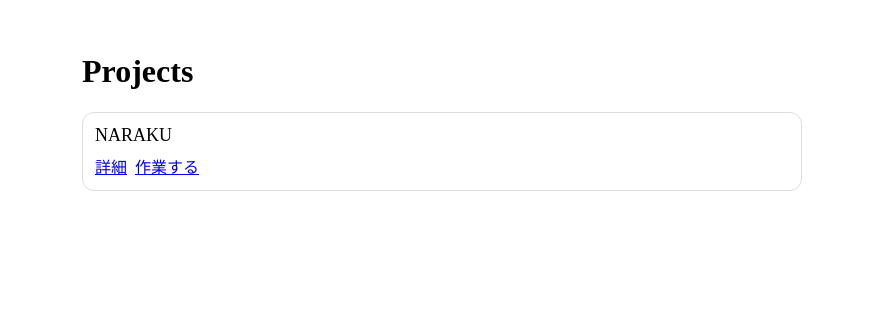
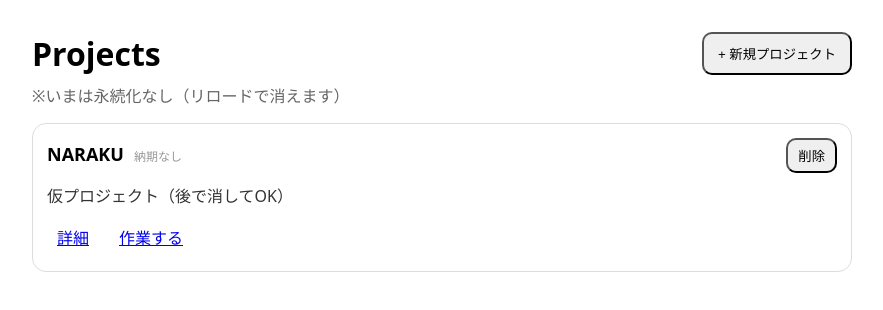
Before and after one commit to kei5o55/worklog-app, a React (Vite) app: page /projects in a window 1280 px wide. Shown: the top 310 px of the page, without its empty margins (198-1081 px from the left). Built offline with nearby package versions, Linux system fonts and the light colour scheme.

Commit message:
プロジェクト新規作成機能追加

```diff
--- /dev/null
+++ b/src/components/CreateProjectModal.tsx
@@ -0,0 +1,139 @@
+import { useEffect, useMemo, useState } from "react";
+
+export type NewProjectInput = {
+  name: string;
+  dueDate: string; // "" or "YYYY-MM-DD"
+  memo: string;
+};
+
+type Props = {
+  open: boolean;
+  onClose: () => void;
+  onCreate: (input: NewProjectInput) => void;
+};
+
+export default function CreateProjectModal({ open, onClose, onCreate }: Props) {
+  const [name, setName] = useState("");
+  const [dueDate, setDueDate] = useState("");
+  const [memo, setMemo] = useState("");
+
+  const canCreate = useMemo(() => name.trim().length > 0, [name]);
+
+  // 開いたときにフォーム初期化
+  useEffect(() => {
+    if (!open) return;
+    setName("");
+    setDueDate("");
+    setMemo("");
+  }, [open]);
+
+  if (!open) return null;
+
+  const submit = () => {
+    if (!canCreate) return;
+    onCreate({ name, dueDate, memo });
+  };
+
+  return (
+    <div
+      role="dialog"
+      aria-modal="true"
+      style={{
+        position: "fixed",
+        inset: 0,
+        background: "rgba(0,0,0,0.45)",
+        display: "grid",
+        placeItems: "center",
+        padding: 16,
+        zIndex: 50,
+      }}
+      onMouseDown={(e) => {
+        // 背景クリックで閉じる
+        if (e.target === e.currentTarget) onClose();
+      }}
+    >
+      <div
+        style={{
+          width: "min(720px, 100%)",
+          background: "white",
+          borderRadius: 14,
+          padding: 16,
+          border: "1px solid #ddd",
+        }}
+      >
+        <h2 style={{ margin: 0, fontSize: 18 }}>新規プロジェクト</h2>
+
+        <div style={{ marginTop: 12, display: "grid", gap: 10 }}>
+          <div>
+            <label style={{ display: "block", fontSize: 12, color: "#555", marginBottom: 6 }}>
+              名前（必須）
+            </label>
+            <input
+              value={name}
+              onChange={(e) => setName(e.target.value)}
+              placeholder="例：関西コミティア新刊 / MISORIA画集"
+              style={{
+                width: "100%",
+                padding: 10,
+                borderRadius: 10,
+                border: "1px solid #ddd",
+              }}
+              autoFocus
+            />
+          </div>
+
+          <div>
+            <label style={{ display: "block", fontSize: 12, color: "#555", marginBottom: 6 }}>
+              納期（任意）
+            </label>
+            <input
+              type="date"
+              value={dueDate}
+              onChange={(e) => setDueDate(e.target.value)}
+              style={{
+                width: "fit-content",
+                padding: 10,
+                borderRadius: 10,
+                border: "1px solid #ddd",
+              }}
+            />
+            <div style={{ fontSize: 12, color: "#888", marginTop: 6 }}>
+              入稿締切やイベント日など、ひとまず1つだけ登録
+            </div>
+          </div>
+
+          <div>
+            <label style={{ display: "block", fontSize: 12, color: "#555", marginBottom: 6 }}>
+              メモ（任意）
+            </label>
+            <textarea
+              value={memo}
+              onChange={(e) => setMemo(e.target.value)}
+              placeholder="例：仕様、やること、注意点、リンクなど"
+              rows={4}
+              style={{
+                width: "100%",
+                padding: 10,
+                borderRadius: 10,
+                border: "1px solid #ddd",
+              }}
+            />
+          </div>
+        </div>
+
+        <div style={{ display: "flex", gap: 8, marginTop: 14 }}>
+          <button onClick={onClose} style={{ padding: "10px 14px", borderRadius: 10 }}>
+            キャンセル
+          </button>
+          <button
+            onClick={submit}
+            disabled={!canCreate}
+            style={{ marginLeft: "auto", padding: "10px 14px", borderRadius: 10 }}
+          >
+            作成
+          </button>
+        </div>
+      </div>
+    </div>
+  );
+}
--- a/src/pages/ProjectsPage.tsx
+++ b/src/pages/ProjectsPage.tsx
@@ -1,20 +1,178 @@
+import { useMemo, useState } from "react";
 import { Link } from "react-router-dom";
+import type  { NewProjectInput } from "../components/CreateProjectModal";
+import CreateProjectModal from "../components/CreateProjectModal"
+
+export type Project = {
+  id: string;
+  name: string;
+  dueDate?: string; // "YYYY-MM-DD"
+  memo?: string;
+  createdAt: number;
+};
+
+function uid() {
+  return typeof crypto !== "undefined" && "randomUUID" in crypto
+    ? crypto.randomUUID()
+    : `${Date.now()}-${Math.random().toString(16).slice(2)}`;
+}
+
+function daysUntil(dueDate: string) {
+  // dueDate は "YYYY-MM-DD"
+  const [y, m, d] = dueDate.split("-").map(Number);
+  const due = new Date(y, m - 1, d, 23, 59, 59, 999).getTime();
+  const now = Date.now();
+  const diffMs = due - now;
+  return Math.ceil(diffMs / (1000 * 60 * 60 * 24));
+}
 
 export default function ProjectsPage() {
-  // まずは仮で1つ
-  const p = { id: "p1", title: "NARAKU" };
+  const [projects, setProjects] = useState<Project[]>([
+    {
+      id: "p1",
+      name: "NARAKU",
+      dueDate: "",
+      memo: "仮プロジェクト（後で消してOK）",
+      createdAt: Date.now(),
+    },
+  ]);
+
+  const [isCreateOpen, setIsCreateOpen] = useState(false);
+
+  const sorted = useMemo(() => {
+    const copy = [...projects];
+
+    // 納期あり→近い順、納期なし→最後、同条件なら新しい順
+    copy.sort((a, b) => {
+      const ad = a.dueDate?.trim() ? a.dueDate.trim() : "";
+      const bd = b.dueDate?.trim() ? b.dueDate.trim() : "";
+
+      if (ad && bd) return ad.localeCompare(bd);
+      if (ad && !bd) return -1;
+      if (!ad && bd) return 1;
+      return b.createdAt - a.createdAt;
+    });
+
+    return copy;
+  }, [projects]);
+
+  const onCreate = (input: NewProjectInput) => {
+    const name = input.name.trim();
+    if (!name) return;
+
+    const p: Project = {
+      id: uid(),
+      name,
+      dueDate: input.dueDate?.trim() ? input.dueDate.trim() : undefined,
+      memo: input.memo?.trim() ? input.memo.trim() : undefined,
+      createdAt: Date.now(),
+    };
+
+    setProjects((prev) => [p, ...prev]);
+    setIsCreateOpen(false);
+  };
+
+  const onDelete = (id: string) => {
+    const target = projects.find((p) => p.id === id);
+    const label = target ? `「${target.name}」` : "このプロジェクト";
+    if (!confirm(`${label}を削除します。よろしいですか？`)) return;
+
+    setProjects((prev) => prev.filter((p) => p.id !== id));
+  };
 
   return (
-    <main style={{ maxWidth: 720, margin: "0 auto", padding: 24 }}>
-      <h1>Projects</h1>
+    <main style={{ maxWidth: 820, margin: "0 auto", padding: 24, fontFamily: "system-ui" }}>
+      <header style={{ display: "flex", alignItems: "center", gap: 12 }}>
+        <h1 style={{ margin: 0 }}>Projects</h1>
+        <button
+          onClick={() => setIsCreateOpen(true)}
+          style={{ marginLeft: "auto", padding: "10px 14px", borderRadius: 10 }}
+        >
+          + 新規プロジェクト
+        </button>
+      </header>
 
-      <div style={{ border: "1px solid #ddd", borderRadius: 12, padding: 12 }}>
-        <div style={{ fontSize: 18 }}>{p.title}</div>
-        <div style={{ marginTop: 8, display: "flex", gap: 8 }}>
-          <Link to={`/projects/${p.id}`}>詳細</Link>
-          <Link to={`/projects/${p.id}/timer`}>作業する</Link>
-        </div>
-      </div>
+      <p style={{ color: "#666", marginTop: 8 }}>
+        ※いまは永続化なし（リロードで消えます）
+      </p>
+
+      <section style={{ marginTop: 16 }}>
+        {sorted.length === 0 ? (
+          <div style={{ border: "1px dashed #bbb", borderRadius: 12, padding: 16, color: "#777" }}>
+            まだプロジェクトがありません。「+ 新規プロジェクト」から作成。
+          </div>
+        ) : (
+          <div style={{ display: "grid", gap: 12 }}>
+            {sorted.map((p) => {
+              const due = p.dueDate?.trim() ? p.dueDate.trim() : "";
+              const remain = due ? daysUntil(due) : null;
+
+              return (
+                <article
+                  key={p.id}
+                  style={{
+                    border: "1px solid #ddd",
+                    borderRadius: 14,
+                    padding: 14,
+                    display: "grid",
+                    gap: 10,
+                  }}
+                >
+                  <div style={{ display: "flex", alignItems: "baseline", gap: 10 }}>
+                    <div style={{ fontSize: 18, fontWeight: 700 }}>{p.name}</div>
+
+                    {due ? (
+                      <div style={{ fontSize: 12, color: "#666" }}>
+                        納期: {due}
+                        {remain != null && (
+                          <span style={{ marginLeft: 8 }}>
+                            （あと{remain}日）
+                          </span>
+                        )}
+                      </div>
+                    ) : (
+                      <div style={{ fontSize: 12, color: "#999" }}>納期なし</div>
+                    )}
+
+                    <button
+                      onClick={() => onDelete(p.id)}
+                      style={{
+                        marginLeft: "auto",
+                        padding: "6px 10px",
+                        borderRadius: 10,
+                      }}
+                      title="削除"
+                    >
+                      削除
+                    </button>
+                  </div>
+
+                  {p.memo ? (
+                    <div style={{ color: "#333", whiteSpace: "pre-wrap" }}>{p.memo}</div>
+                  ) : (
+                    <div style={{ color: "#999" }}>（メモなし）</div>
+                  )}
+
+                  <div style={{ display: "flex", gap: 10, flexWrap: "wrap" }}>
+                    <Link to={`/projects/${p.id}`} style={{ padding: "8px 10px" }}>
+                      詳細
+                    </Link>
+                    <Link to={`/projects/${p.id}/timer`} style={{ padding: "8px 10px" }}>
+                      作業する
+                    </Link>
+                  </div>
+                </article>
+              );
+            })}
+          </div>
+        )}
+      </section>
+
+      <CreateProjectModal
+        open={isCreateOpen}
+        onClose={() => setIsCreateOpen(false)}
+        onCreate={onCreate}
+      />
     </main>
   );
 }
--- a/src/pages/TimerPage.tsx
+++ b/src/pages/TimerPage.tsx
@@ -20,6 +20,15 @@ type WorkSession = {
     pausedAt?: number;
 };
 
+type Project = {
+    id: string;
+    name: string;
+};
+
+const PROJECTS: Project[] = [//仮プロジェクト
+    { id: "p1", name: "NARAKU" },
+    { id: "p2", name: "MISORIA" },
+];
 
 
 function pad2(n: number) {
@@ -111,15 +120,27 @@ const addCommit = (commit: Commit) => {
 
 export default function TimerPage() {
     const [sessions, setSessions] = useState<WorkSession[]>(() => loadSessions());
+    const { projectId } = useParams();
 
     // いまは仮。将来は projectId からプロジェクト名を引く
-    const [selectedProject] = useState({ id: "p1", name: "NARAKU" });
+    const selectedProject = useMemo(() => {
+        if (!projectId) return null;
+        return PROJECTS.find((p) => p.id === projectId) ?? null;
+    }, [projectId]);
+
+    if (!selectedProject) {
+        return (
+            <main style={{ padding: 24 }}>
+            <h2>Project not found</h2>
+            </main>
+        );
+    }
 
     const [draftCommit, setDraftCommit] = useState<DraftCommit | null>(null);
     const [isCommitOpen, setIsCommitOpen] = useState(false);
 
     const navigate = useNavigate();
-    const { projectId } = useParams();
+
 
     // 表示用の現在時刻（runningのときだけ更新）
     const [now, setNow] = useState<number>(() => Date.now());
@@ -194,11 +215,11 @@ export default function TimerPage() {
             prev.map((s) =>
                 s.id === paused.id
                     ? {
-                          ...s,
-                          status: "running",
-                          startedAt: nowTs - pausedElapsed,
-                          pausedAt: undefined,
-                      }
+                        ...s,
+                        status: "running",
+                        startedAt: nowTs - pausedElapsed,
+                        pausedAt: undefined,
+                    }
                     : s
             )
         );
@@ -315,6 +336,7 @@ export default function TimerPage() {
     };
 
     return (
+
         <main style={{ maxWidth: 720, margin: "0 auto", padding: 24, fontFamily: "system-ui" }}>
             <h1 style={{ fontSize: 22, marginBottom: 12 }}>Worklog Timer</h1>
 
```
